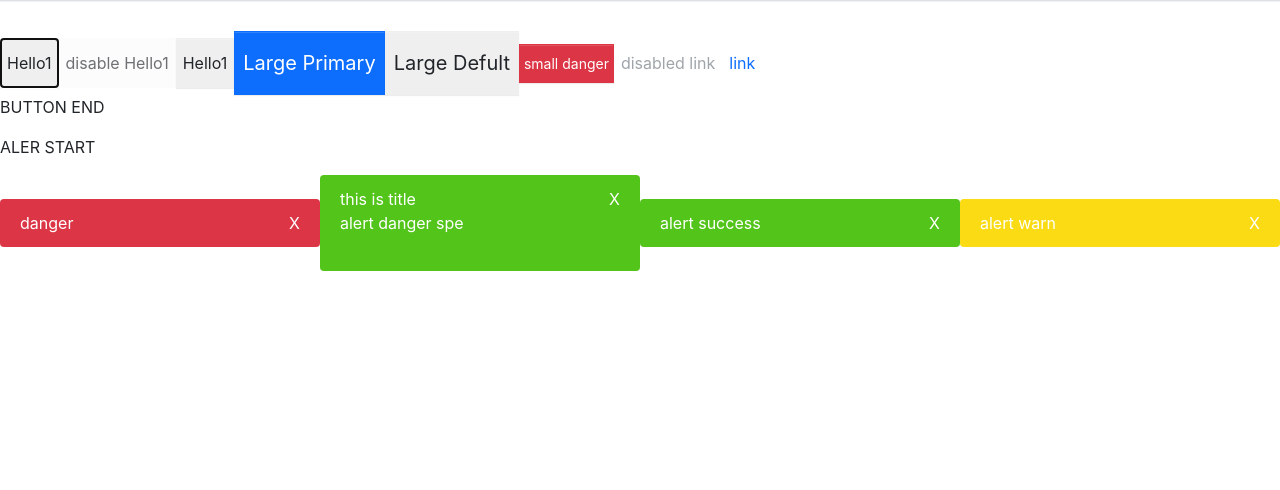
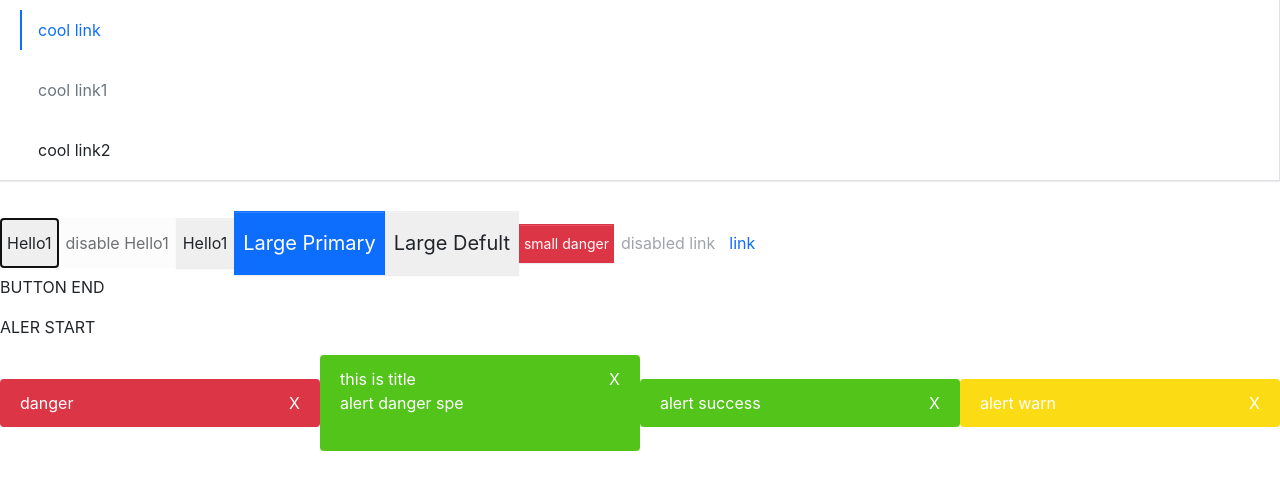
Before and after one commit to guopeng1129972/ts-react-antd, a React (Create React App) app in the folder 4/kunkunball/: page / in a window 1280 px wide. Shown: the top 490 px of the page. Built offline with nearby package versions, Linux system fonts and the light colour scheme.

Commit message:
修改错误！

```diff
--- a/4/kunkunball/package.json
+++ b/4/kunkunball/package.json
@@ -12,7 +12,7 @@
     "@types/react": "^16.9.0",
     "@types/react-dom": "^16.9.0",
     "classnames": "^2.2.6",
-    "node-sass": "^4.14.0",
+    "node-sass": "^4.14.1",
     "react": "^16.13.1",
     "react-dom": "^16.13.1",
     "react-scripts": "3.4.1",
@@ -39,7 +39,5 @@
       "last 1 safari version"
     ]
   },
-  "devDependencies": {
-    "node-sass": "^4.13.1"
-  }
+  "devDependencies": {}
 }
--- a/4/kunkunball/src/App.tsx
+++ b/4/kunkunball/src/App.tsx
@@ -9,13 +9,13 @@ const App: React.FC = () => {
     <div className="App">
       <header className="App-header">
         <Menu defaultIndex={0} onSelect={index => console.log(index)} mode={"vertical"}>
-          <MenuItem index={0}>
+          <MenuItem >
             cool link
           </MenuItem >
-          <MenuItem index={1} disabled>
+          <MenuItem disabled>
             cool link1
           </MenuItem >
-          <MenuItem index={2}>
+          <MenuItem >
             cool link2
           </MenuItem>
 
--- a/4/kunkunball/src/components/Menu/menu.tsx
+++ b/4/kunkunball/src/components/Menu/menu.tsx
@@ -54,7 +54,7 @@ const Menu: React.FC<MenuProps> = (props) => {
   return (
     <ul className={classes} style={style} data-testid="test-menu">
       <MenuContext.Provider value={passedContent}>
-        {renderChildren}
+        {renderChildren()}
       </MenuContext.Provider>
     </ul>
   )
```
Also changed, not shown: 2 other files (tests, documents, lock files or other folders).
